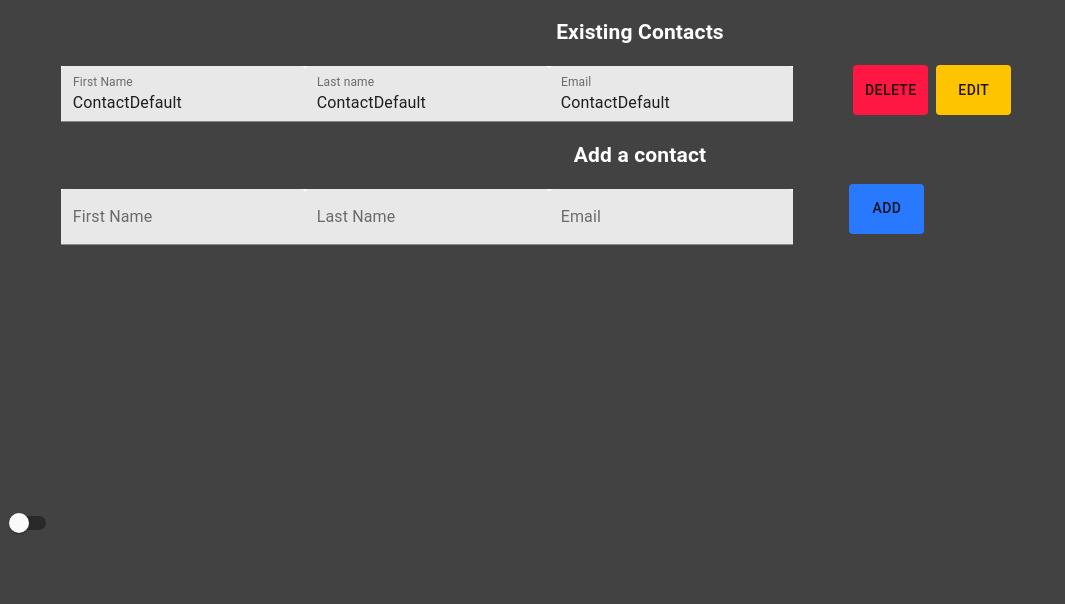
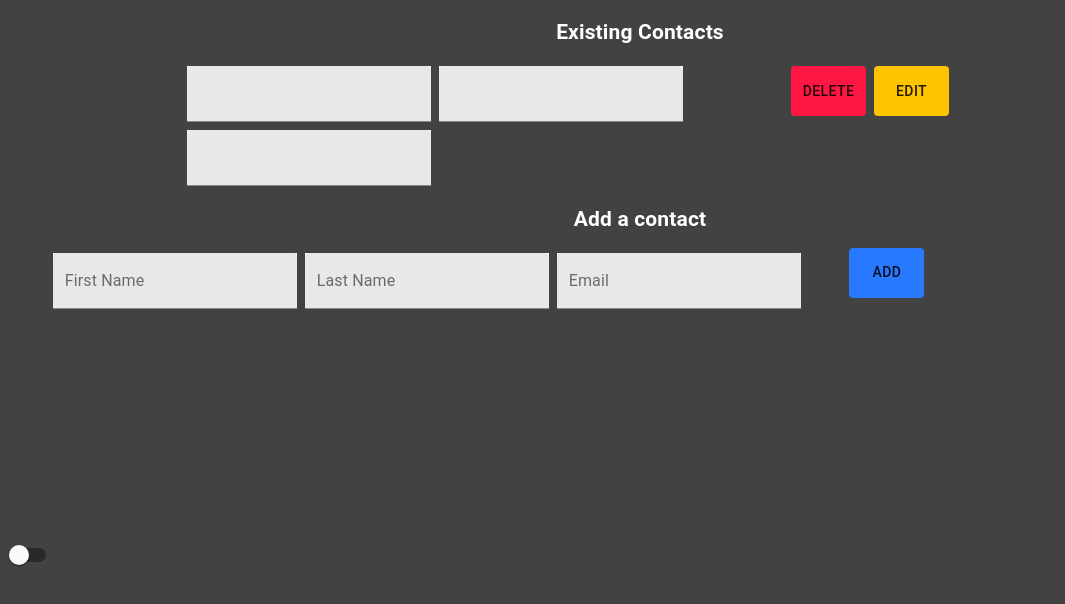
Before and after one commit to jeremiahheck/crm, a React (Create React App) app in the folder client/: page /contacts in a window 1280 px wide. Shown: the top 604 px of the page, without its empty margins (0-1065 px from the left). Built offline with nearby package versions, Linux system fonts and the light colour scheme; no server answers.

Commit message:
needs validation

```diff
--- a/client/src/Routes.js
+++ b/client/src/Routes.js
@@ -8,7 +8,7 @@ import {
     HOME,
     ROUTE_CONTACTS_SCREEN,
     ROUTE_ADD_CONTACT,
-    DELETE,
+    DELETE_CONTACT_ROUTE,
 } from "./routeConstants";
 
 function Router({history, loggedIn}) {
--- a/client/src/Theme/styles.js
+++ b/client/src/Theme/styles.js
@@ -30,5 +30,9 @@ export const useStyles = makeStyles((theme) => ({
     },
     row: {
        borderColor: theme.palette.background.default,
+    },
+    box :{
+        border: `1px`,
+        borderColor: theme.palette.background.default,
     }
 }));
--- a/client/src/common/box/index.js
+++ b/client/src/common/box/index.js
@@ -2,54 +2,21 @@ import React from "react";
 import {Button, Grid} from "@material-ui/core";
 import PropTypes from "prop-types";
 import {useStyles} from "../../Theme/styles";
-import {deleteRequest, postRequest} from "../../utilitys";
+import {deleteRequest, putRequest} from "../../utilitys";
 
 const Box = (props) => {
-    const { deleteButton, editButton, addButton, children } = props;
+    const { children } = props;
     const classes = useStyles();
 
     return (
-        <Grid wrap="nowrap" container align={"center"} >
-            <Grid  item xs={8}>
-                {children}
-            </Grid>
-            <Grid item xs={4} container spacing={1}>
-                <Grid item >
-                    {deleteButton &&
-                    <Button
-                        className={classes.deleteButton}
-                        children={"Delete"}
-                        onClick={() => deleteRequest(children.props.id)}
-                    />
-                    }
-                </Grid>
-                <Grid item >
-                    {editButton &&
-                    <Button
-                        className={classes.editButton}
-                        children={"Edit"}
-                    />
-                    }
-                </Grid>
-                <Grid item >
-                    {addButton &&
-                    <Button
-                        className={classes.addButton}
-                        children={"Add"}
-                        onClick={() => postRequest(children.props)}
-                    />
-                    }
-                </Grid>
-            </Grid>
+        <Grid className={classes.box}>
+            {children}
         </Grid>
     )
 }
 
-Box.prototype = {
+Box.propTypes = {
     children: PropTypes.object.isRequired,
-    editButton: PropTypes.bool.isRequired,
-    deleteButton: PropTypes.bool.isRequired,
-    addButton: PropTypes.bool.isRequired,
 }
 
 export default Box;
--- a/client/src/common/contact/index.js
+++ b/client/src/common/contact/index.js
@@ -5,23 +5,26 @@ import EditRow from "../editRow";
 import Row from "../row";
 
 const Contact = (props) => {
-    const { firstName, lastName, email} = props;
+    const { firstName, lastName, email, id} = props;
     return (
-      <Grid container justify={"center"} align={"center"}>
           <Row
             children={
                 <EditRow
+                    id={id}
                     first={firstName}
                     last={lastName}
                     email={email}
+                    addButton={false}
+                    editButton={true}
+                    deleteButton={true}
                 />
             }
           />
-      </Grid>
     );
 }
 
 Contact.prototype = {
+    id: PropTypes.number.isRequired,
     firstName: PropTypes.string.isRequired,
     lastName: PropTypes.string.isRequired,
     email: PropTypes.string.isRequired,
@@ -29,9 +32,9 @@ Contact.prototype = {
 
 Contact.defaultProps = {
     id: 0,
-    firstName: "ContactDefault",
-    lastName: "ContactDefault",
-    email: "ContactDefault",
+    firstName: "",
+    lastName: "",
+    email: "",
 }
 
 export default Contact;
--- a/client/src/common/editRow/index.js
+++ b/client/src/common/editRow/index.js
@@ -1,32 +1,96 @@
-import React from "react";
-import {Grid, TextField, Typography} from "@material-ui/core";
+import React, {useState} from "react";
+import {Button, Grid, TextField, Typography} from "@material-ui/core";
 import {useStyles} from "../../Theme/styles";
+import {deleteRequest, putRequest} from "../../utilitys";
+import PropTypes from "prop-types";
 
 const EditRow = (props) => {
-    const { last, first, email} = props;
+    const { deleteButton, editButton, last, first, email, id} = props;
     const classes = useStyles();
+    const [contact, setContact] = useState({
+        id: id,
+        firstName : first,
+        lastName : last,
+        email : email,
+    });
+
+    const handleChange = (event) => {
+        event.preventDefault();
+        const { name, value } = event.target;
+        setContact(prevContact => ({
+            ...prevContact,
+            [name]: value
+        }));
+    };
+
     return (
-        <div>
+        <Grid wrap="nowrap" container align={"center"} >
+            <Grid  item xs={8}>
+                <Grid container spacing={1}>
+                    <Grid item>
                         <TextField
+                            name={"firstName"}
                             className={classes.inputField}
-                label={`First Name`}
                             variant="filled"
                             defaultValue={first}
+                            onChange={handleChange}
                         />
+                    </Grid>
+                    <Grid item>
                         <TextField
+                            name={"lastName"}
                             className={classes.inputField}
-                label={`Last name`}
                             variant="filled"
                             defaultValue={last}
+                            onChange={handleChange}
                         />
+                    </Grid>
+                    <Grid item>
                         <TextField
+                            name={"email"}
                             className={classes.inputField}
-                label={`Email`}
                             variant="filled"
                             defaultValue={email}
+                            onChange={handleChange}
                         />
-        </div>
+                    </Grid>
+                </Grid>
+            </Grid>
+            <Grid item xs={4} container spacing={1}>
+                <Grid item >
+                    {deleteButton &&
+                    <Button
+                        className={classes.deleteButton}
+                        children={"Delete"}
+                        onClick={() => deleteRequest(id)}
+                    />
+                    }
+                </Grid>
+                <Grid item >
+                    {editButton
+                        ? <Button
+                            className={classes.editButton}
+                            children={"Edit"}
+                            onClick={() => putRequest(contact)}
+                        />
+                        : <Button
+                            className={classes.addButton}
+                            children={"Add"}
+                        />}
+                </Grid>
+            </Grid>
+        </Grid>
     )
 }
 
+EditRow.propTypes = {
+    deleteButton: PropTypes.bool,
+    editButton: PropTypes.bool,
+    addButton: PropTypes.bool,
+    last: PropTypes.string,
+    id: PropTypes.number,
+    first: PropTypes.string,
+    email: PropTypes.string,
+}
+
 export default EditRow;
--- a/client/src/forms/ContactForms/addContactsForm/index.js
+++ b/client/src/forms/ContactForms/addContactsForm/index.js
@@ -34,7 +34,8 @@ const AddContactForm = (props) => {
             <Grid  item xs={8}>
                 <Row
                     children={
-                        <div>
+                        <Grid container spacing={1}>
+                            <Grid item>
                                 <TextField
                                     value={contact.firstName}
                                     type="text"
@@ -44,6 +45,8 @@ const AddContactForm = (props) => {
                                     name={"firstName"}
                                     onChange={handleChange}
                                 />
+                            </Grid>
+                            <Grid item>
                                 <TextField
                                     value={contact.lastName}
                                     type="text"
@@ -53,6 +56,8 @@ const AddContactForm = (props) => {
                                     name={"lastName"}
                                     onChange={handleChange}
                                 />
+                            </Grid>
+                            <Grid item>
                                 <TextField
                                     value={contact.email}
                                     type="text"
@@ -62,7 +67,8 @@ const AddContactForm = (props) => {
                                     name={"email"}
                                     onChange={handleChange}
                                 />
-                        </div>
+                            </Grid>
+                        </Grid>
                     }/>
             </Grid>
             <Grid item xs={4} container spacing={1}>
--- a/client/src/redux/contacts/contactTypes.js
+++ b/client/src/redux/contacts/contactTypes.js
@@ -1,5 +1,6 @@
 export const ADD_CONTACT = 'ADD_CONTACT'
 export const ADD_CONTACT_RESPONSE = 'ADD_CONTACT_RESPONSE'
+export const FETCH_CONTACT = 'FETCH_CONTACT'
 export const FETCH_CONTACTS = 'FETCH_CONTACTS'
 export const FETCH_CONTACTS_RESPONSE = 'FETCH_CONTACTS_RESPONSE'
 export const DELETE_CONTACT = 'DELETE_CONTACT'
--- a/client/src/routeConstants.js
+++ b/client/src/routeConstants.js
@@ -3,4 +3,5 @@ export const ROUTE_CONTACTS_SCREEN = "/contacts";
 export const ROUTE_ADD_CONTACT = "/addContact";
 export const BASE_URI = window.location.origin;
 export const API = "http://localhost:8080/api";
-export const DELETE = `/deleteContact`;
+export const DELETE_CONTACT_ROUTE = `/deleteContact`;
+export const UPDATE_CONTACT_ROUTE = `/updateContact`;
--- a/client/src/utilitys.js
+++ b/client/src/utilitys.js
@@ -1,14 +1,16 @@
-import {API, DELETE, ROUTE_ADD_CONTACT} from "./routeConstants";
+import {API, DELETE_CONTACT_ROUTE, ROUTE_ADD_CONTACT, UPDATE_CONTACT_ROUTE} from "./routeConstants";
 
 export const deleteRequest = (id) => {
     const requestOptions = {
         method: 'DELETE',
         redirect: 'follow'
     };
-    fetch(`${API}${DELETE}/${id}`, requestOptions)
+    const url = `${API}${DELETE_CONTACT_ROUTE}/${id}`
+    fetch(url, requestOptions)
         .then(response => response.text())
         .then(result => console.log(result))
         .catch(error => console.log('error', error));
+
     window.location.reload();
 }
 
@@ -31,5 +33,31 @@ export const postRequest = (event, Contacts, contact) => {
         .then(response => response.text())
         .then(result => console.log(result))
         .catch(error => console.log('error', error));
+
     window.location.reload();
 }
+
+export const putRequest = (contact) => {
+    const contactJSON = JSON.stringify({
+        "id": contact.id,
+        "firstName": contact.firstName,
+        "lastName": contact.lastName,
+        "email": contact.email
+    });
+    let  myHeaders = new Headers();
+    myHeaders.append("Content-Type", "application/json");
+    const requestOptions = {
+        method: 'PUT',
+        headers: myHeaders,
+        body: contactJSON,
+        redirect: 'follow'
+    };
+    const url = `${API}${UPDATE_CONTACT_ROUTE}/${contact.id}`;
+    fetch(url, requestOptions)
+        .then(response => response.text())
+        .then(result => console.log(result))
+        .catch(error => console.log('error', error));
+
+    window.location.reload();
+
+}
```
Also changed, not shown: client/src/redux/contacts/contactsActions.js (+12 -9 lines), 1 other file (tests, documents, lock files or other folders). Lines whose indentation alone changed are shown as unchanged.
